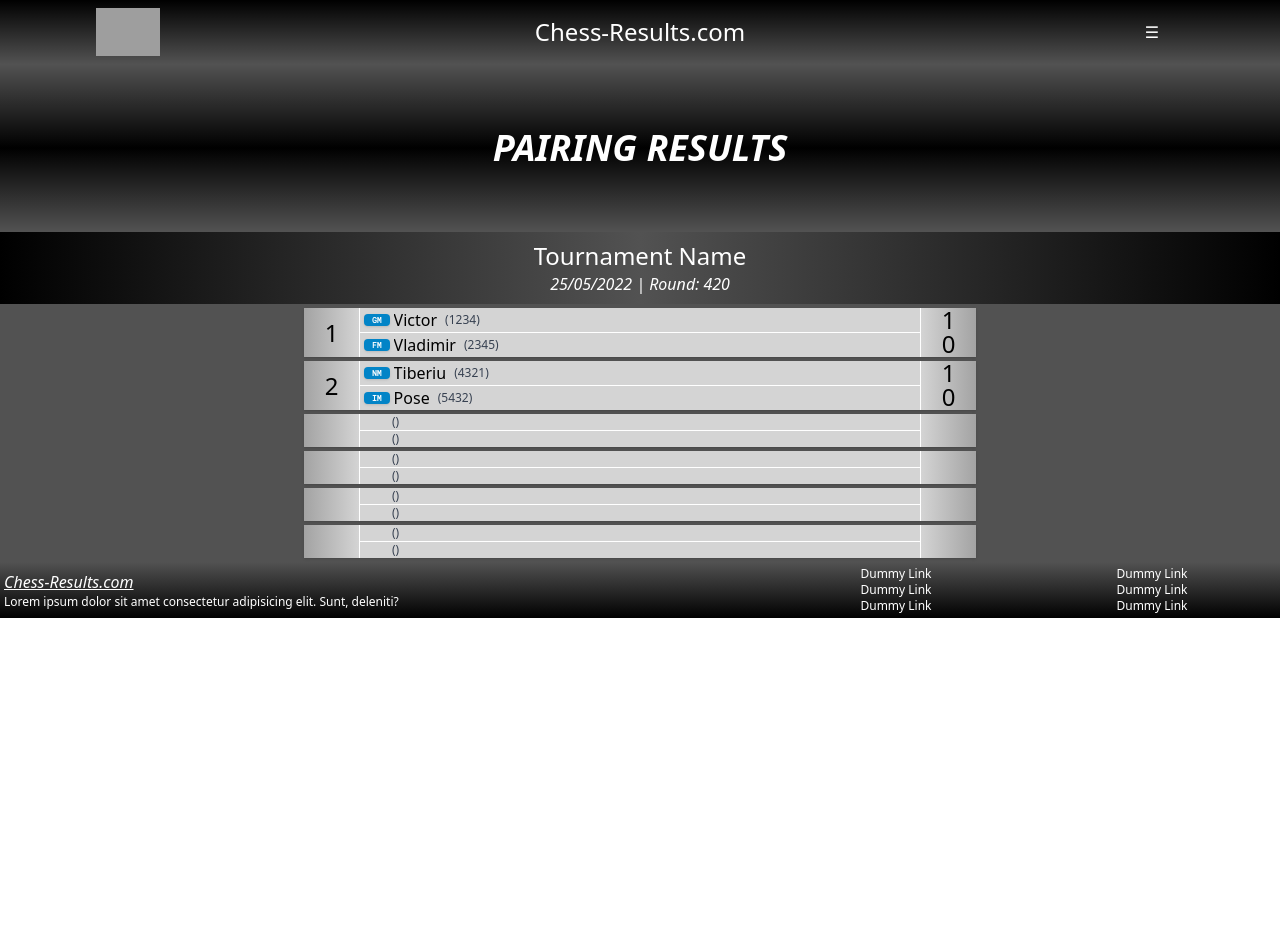
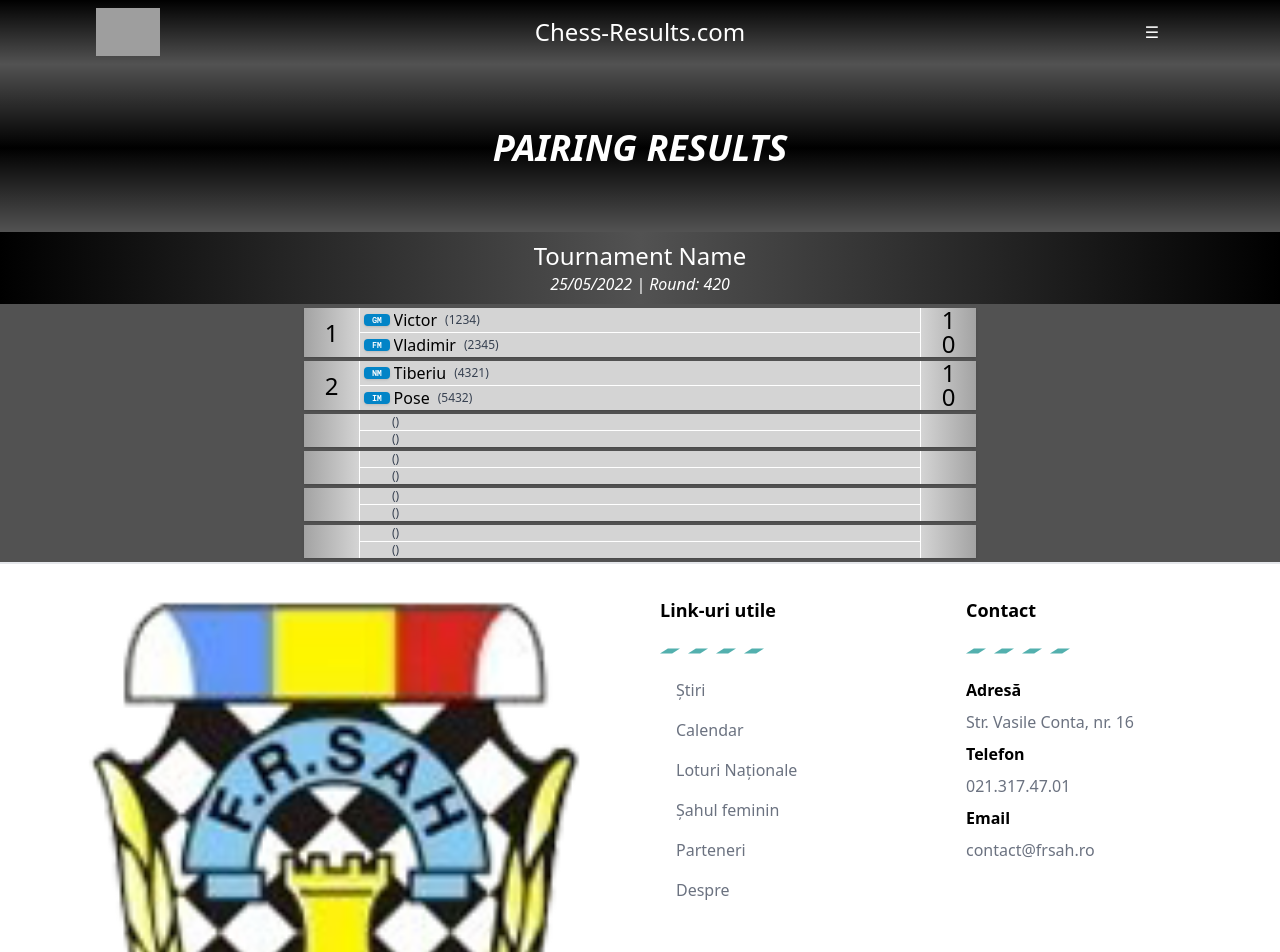
Before and after one commit to victorocna/chess-results-clone, a Next.js app: page / in a window 1280 px wide. Shown: the top 952 px of the page. Before the commit the page ends 800 px from the top, so only its background shows below. Built offline with nearby package versions, Linux system fonts and the light colour scheme; grey boxes are pictures that could not be loaded.

Commit message:
add images and footer

```diff
--- a/components/Footer.jsx
+++ b/components/Footer.jsx
@@ -1,23 +1,90 @@
-import React from "react";
+import React from 'react';
 
 const Footer = () => {
   return (
-    <footer className="w-full bg-gradient-to-t from-black to-neutral-600 flex">
-        <div className="w-3/5 py-2 px-1 flex flex-col justify-center">
-            <p className="text-white italic underline">Chess-Results.com</p>
-            <p className="text-white text-xs">Lorem ipsum dolor sit amet consectetur adipisicing elit. Sunt, deleniti?</p>
+    <footer className="border-t-2 bg-white">
+      <div className="max w-full p-4 lg:p-8 xl:px-12 py-5 gap-10 grid md:grid-cols-4 grid-cols-1">
+        <div className="md:col-span-2 flex flex-col gap-4">
+          <img className="logo-up" src="/images/logo-frsah-transparent.png" alt="" />
+          <p className="text-gray-500 text-base">
+            Înființată oficial în anul 1925, Federația Română este una dintre membrele fondatoare a
+            FIDE. Misiunea FRȘah este de a promova șahul și a sprijini pasionații sportului minții!
+          </p>
         </div>
-        <div className="w-1/5 flex flex-col items-center justify-center">
-            <a href="#" className="text-xs text-white">Dummy Link</a>
-            <a href="#" className="text-xs text-white">Dummy Link</a>
-            <a href="#" className="text-xs text-white">Dummy Link</a>
+        <div className="flex flex-col gap-6">
+          <p className="text-primary font-bold text-lg">Link-uri utile</p>
+          <div className="flex gap-2">
+            <img src="/images/divider-footer.svg" alt="Divider" />
+            <img src="/images/divider-footer.svg" alt="Divider" />
+            <img src="/images/divider-footer.svg" alt="Divider" />
+            <img src="/images/divider-footer.svg" alt="Divider" />
+          </div>
+          <div className="flex flex-col gap-4 text-base">
+            <div className="flex items-center gap-4">
+              <i className="fas fa-chevron-right text-xs text-primary"></i>
+              <a href="https://frsah.ro/stiri/" className="no-underline text-gray-500">
+                Știri
+              </a>
+            </div>
+            <div className="flex items-center gap-4">
+              <i className="fas fa-chevron-right text-xs text-primary"></i>
+              <a href="https://frsah.ro/calendar/" className="no-underline text-gray-500">
+                Calendar
+              </a>
+            </div>
+            <div className="flex items-center gap-4">
+              <i className="fas fa-chevron-right text-xs text-primary"></i>
+              <a href="https://frsah.ro/loturi/" className="no-underline text-gray-500">
+                Loturi Naționale
+              </a>
+            </div>
+            <div className="flex items-center gap-4">
+              <i className="fas fa-chevron-right text-xs text-primary"></i>
+              <a href="https://frsah.ro/sah-feminin/" className="no-underline text-gray-500">
+                Șahul feminin
+              </a>
+            </div>
+            <div className="flex items-center gap-4">
+              <i className="fas fa-chevron-right text-xs text-primary"></i>
+              <a href="https://frsah.ro/parteneri" className="no-underline text-gray-500">
+                Parteneri
+              </a>
+            </div>
+            <div className="flex items-center gap-4">
+              <i className="fas fa-chevron-right text-xs text-primary"></i>
+              <a href="https://frsah.ro/despre/" className="no-underline text-gray-500">
+                Despre
+              </a>
+            </div>
+          </div>
         </div>
-        <div className="w-1/5 flex flex-col items-center justify-center">
-            <a href="#" className="text-xs text-white">Dummy Link</a>
-            <a href="#" className="text-xs text-white">Dummy Link</a>
-            <a href="#" className="text-xs text-white">Dummy Link</a>
+        <div className="flex flex-col gap-6">
+          <p className="text-primary font-bold text-lg">Contact</p>
+          <div className="flex gap-2">
+            <img src="/images/divider-footer.svg" alt="Divider" />
+            <img src="/images/divider-footer.svg" alt="Divider" />
+            <img src="/images/divider-footer.svg" alt="Divider" />
+            <img src="/images/divider-footer.svg" alt="Divider" />
+          </div>
+          <div className="flex flex-col gap-2 text-base">
+            <p className="text-primary font-bold">Adresă</p>
+            <p className="text-gray-500">Str. Vasile Conta, nr. 16</p>
+            <p className="text-primary font-bold">Telefon</p>
+            <a href="tel:021.317.47.01" className="no-underline text-gray-500">
+              021.317.47.01
+            </a>
+            <p className="text-primary font-bold">Email</p>
+            <a href="mailto:contact@frsah.ro" className="no-underline text-gray-500">
+              contact@frsah.ro
+            </a>
+          </div>
         </div>
-      </footer>
+      </div>
+
+      <div className="border-t-2 w-full py-4 lg:py-8 text-center text-primary font-bold">
+        COPYRIGHT @ 2022 Federația Română de Șah
+      </div>
+    </footer>
   );
 };
 
--- a/css/style.css
+++ b/css/style.css
@@ -1,10 +1,14 @@
-@import url('https://fonts.googleapis.com/css2?family=Roboto+Mono:wght@300;400;700&display=swap');
-@import url('https://fonts.googleapis.com/css2?family=Roboto:wght@300;400;700&display=swap');
-
-/* body {
-    font-family: "Roboto", sans-serif;
-} */
-
 header {
     background-image: url("https://images.unsplash.com/photo-1580541832626-2a7131ee809f?ixlib=rb-1.2.1&raw_url=true&q=80&fm=jpg&crop=entropy&cs=tinysrgb&ixid=MnwxMjA3fDB8MHxwaG90by1wYWdlfHx8fGVufDB8fHx8&auto=format&fit=crop&w=1477");
 }
+
+.logo-up {
+    width: 100px;
+    height: 100px;
+}
+@media (max-width: 1024px) {
+    .logo-up {
+        width: 50px;
+        height: 50px;
+    }
+}
```
Also changed, not shown: public/images/divider-footer.svg (added), public/images/logo-frsah-transparent.png (added).
